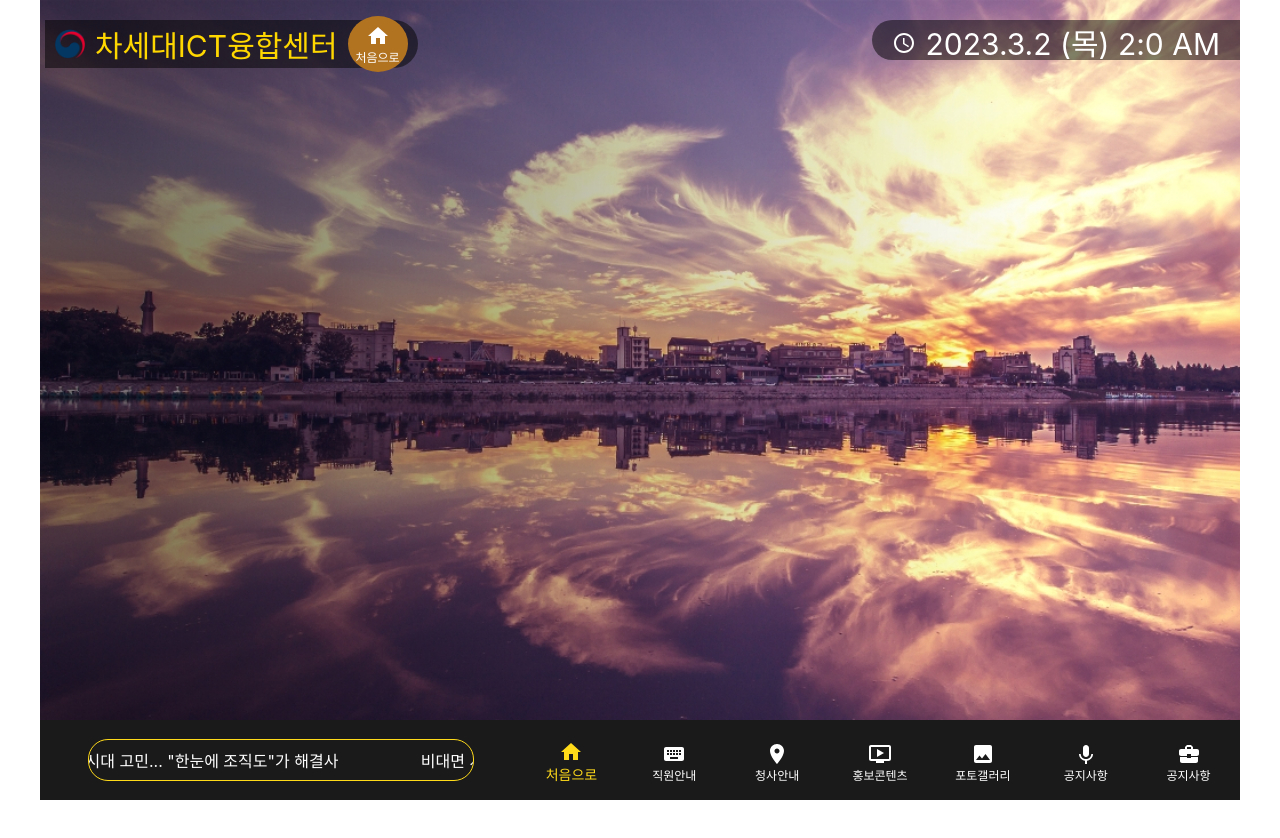
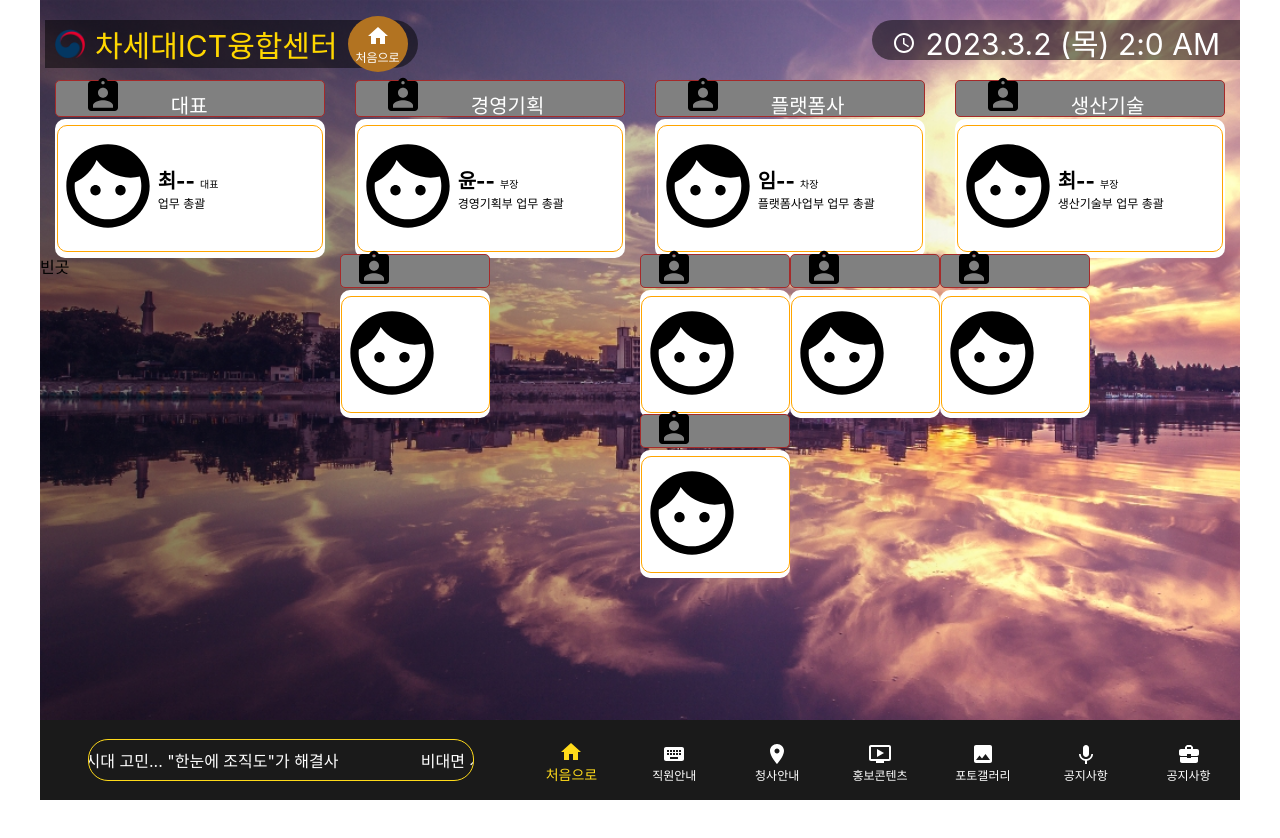
Before and after one commit to ChoiTobin/test, a React (Create React App) app: page /Employee in a window 1280 px wide. Shown: the top 838 px of the page. Before the commit the page ends 800 px from the top, so only its background shows below. Built offline with nearby package versions, Linux system fonts and the light colour scheme; a web font is replaced by a local one.

Commit message:
employee page

```diff
--- /dev/null
+++ b/src/components/EmployeeCard/EmployeeBoxCard.js
@@ -0,0 +1,41 @@
+import React from 'react'
+import AssignmentIndIcon from '@mui/icons-material/AssignmentInd';
+import FaceIcon from '@mui/icons-material/Face';
+
+function EmplyeeBoxCard(props) {
+  return (
+  <>
+          <div className='job-box-CEO-container'>
+          <div className='job-box'>
+            <div>
+            <AssignmentIndIcon sx={{color:"black",width:"50px" ,height:"40px"}}/>
+            </div>
+            <div className='font'>{props.title.title}</div>
+            <div></div>
+          </div>
+
+          <div className='job-box-CEO'>
+            <div className='job-CEO-flex'>
+                <div>
+                <FaceIcon sx={{width:"100px" ,height:"100px"}}/>
+                </div>
+                <div>
+                  <span className='name'>
+                    {props.title.name}
+                  </span>
+                  <span className='name2'>
+                    {props.title.job}
+                  </span>
+                  <div className='name3'>
+                  {props.title.active}
+                  </div>
+                </div>
+              </div>
+            </div>
+        </div>
+        {/* 대표님 */}
+  </>
+  )
+}
+
+export default EmplyeeBoxCard
--- /dev/null
+++ b/src/components/EmployeeCard/EmployeeBoxMiniCard.js
@@ -0,0 +1,42 @@
+import React from 'react'
+import AssignmentIndIcon from '@mui/icons-material/AssignmentInd';
+import FaceIcon from '@mui/icons-material/Face';
+
+
+function EmplyeeBoxMiniCard() {
+  return (
+  <>
+          <div className='job-box-employee-container'>
+          <div className='job-box'>
+            <div>
+            <AssignmentIndIcon sx={{color:"black",width:"50px" ,height:"40px"}}/>
+            </div>
+            <div className='font'></div>
+            <div></div>
+          </div>
+
+          <div className='job-box-CEO'>
+            <div className='job-CEO-flex'>
+                <div>
+                <FaceIcon sx={{width:"100px" ,height:"100px"}}/>
+                </div>
+                <div>
+                  <span className='name'>
+
+                  </span>
+                  <span className='name2'>
+
+                  </span>
+                  <div className='name3'>
+
+                  </div>
+                </div>
+              </div>
+            </div>
+        </div>
+        {/* 대표님 */}
+  </>
+  )
+}
+
+export default EmplyeeBoxMiniCard
--- a/src/pages/Employee.js
+++ b/src/pages/Employee.js
@@ -1,10 +1,68 @@
 import React from 'react'
 import Header from '../components/Layout/Header'
+import EmployeeBoxCard from '../components/EmployeeCard/EmployeeBoxCard';
+import EmployeeBoxMiniCard from '../components/EmployeeCard/EmployeeBoxMiniCard';
+import "../shared/styled/employee.css";
+
 function Employee() {
+  let employee =[{
+    title:"대표",
+    job:"대표",
+    name:"최--",
+    active:"업무 총괄"
+  },
+  {
+    title:"경영기획부",
+    job:"부장",
+    name:"윤--",
+    active:"경영기획부 업무 총괄"
+  },
+  {
+    title:"플랫폼사업부",
+    job:"차장",
+    name:"임--",
+    active:"플랫폼사업부 업무 총괄"
+  },
+  {
+    title:"생산기술부",
+    job:"부장",
+    name:"최--",
+    active:"생산기술부 업무 총괄"
+  }
+]
+
   return (
     <>
     <Header/>
-    <div style={{  height: "80vh" ,display:"flex"}} ></div>
+    <div  style={{  height: "80vh" ,display:"flex"}} >
+      <div className='EmployeeContainer'>
+        <EmployeeBoxCard title={employee[0]} />
+                      {/* 대표님 */}
+        <EmployeeBoxCard title={employee[1]}/>
+                      {/* 경영기획부 */}
+        <EmployeeBoxCard title={employee[2]}/>
+                      {/* 플랫폼 사업부 */}
+        <EmployeeBoxCard title={employee[3]}/>
+                      {/* 생산기술부 */}
+        <div>
+          빈곳
+        </div>
+                      {/*빈곳*/}
+        <div className='EmployeeContainer2'>
+          <EmployeeBoxMiniCard/>
+
+        </div>
+        <div className='EmployeeContainer2'>
+          <EmployeeBoxMiniCard/>
+          <EmployeeBoxMiniCard/>
+          <EmployeeBoxMiniCard/>
+        </div>
+        <div  className='EmployeeContainer2'>
+            <EmployeeBoxMiniCard/>
+        </div>
+
+      </div>{/* EmployeeContainer */}
+    </div>
     </>
 
   )
--- /dev/null
+++ b/src/shared/styled/employee.css
@@ -0,0 +1,82 @@
+.EmployeeContainer{
+    display: grid;
+	grid-template-columns: repeat(4, 1fr); /* 1fr 1fr 1fr */
+    grid-template-rows: repeat(1,1fr);
+
+    width: 100vw;
+    height: 100%;
+}
+
+.EmployeeContainer2{
+    display: grid;
+	grid-template-columns: repeat(2, 1fr); /* 1fr 1fr 1fr */
+    grid-template-rows: repeat(4,1fr);
+
+
+
+}
+
+
+
+
+.job-box-CEO-container{
+    width:90%;
+    margin: 0 auto;
+}
+.job-box-employee-container{
+
+    width:100%;
+    margin: 0 auto;
+}
+.job-box{
+    background-color: gray;
+    display: flex;
+    justify-content: space-around;
+    border: 1px solid brown;
+    border-radius: 5px;
+    height: 20%;
+    align-items: center;
+}
+.job-box-CEO{
+    margin-top: 2px;
+    display: flex;
+    border-radius: 10px;
+    background-color: white;
+    height: 80%;
+
+}
+.job-CEO-flex{
+    display: flex;
+    border: 1px solid orange;
+    border-radius: 10px;
+    margin: 0 auto;
+    align-items: center;
+    height: 90%;
+    width: 98%;
+    margin-top: 6px;
+
+}
+.font{
+    width: 33%;
+    height: 50%;
+    /* space between 대신 */
+    color: white;
+    font-size: 20px;
+}
+.name{
+    font-size: 20px;
+    font-weight: 800;
+}
+.name2{
+    font-size:10px;
+    margin: 5px;
+
+}
+.name3{
+    font-size: 12px;
+
+}
+/*대표님  */
+.flex{
+    display: flex;
+}
```
Also changed, not shown: 1 other file (tests, documents, lock files or other folders).
